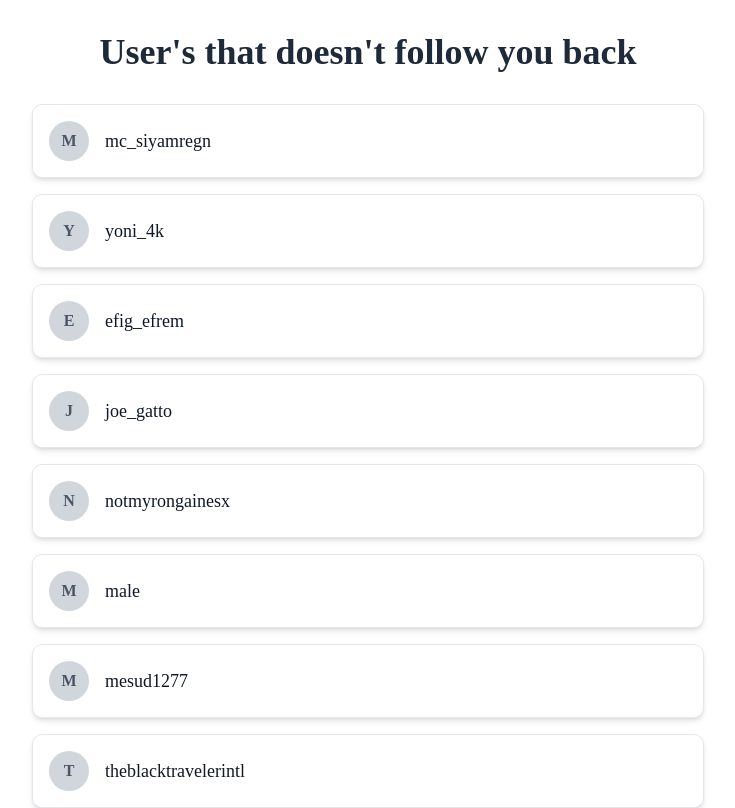
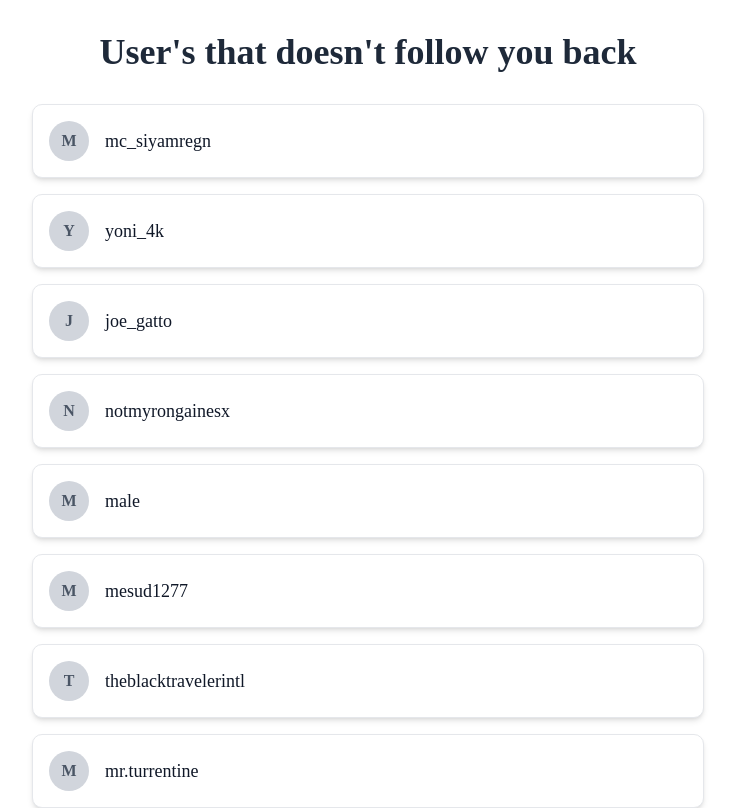
Before and after one commit to MichealBehailu/instagram-unfollow, a Next.js app: page / in a window 1280 px wide. Shown: the top 808 px of the page, without its empty margins (272-1007 px from the left). Built offline with nearby package versions, Linux system fonts and the light colour scheme.

Commit message:
Checking issue fix on production

```diff
--- a/app/actions.ts
+++ b/app/actions.ts
@@ -4,7 +4,7 @@ import fs from 'fs';
 import path from 'path';
 import puppeteer from 'puppeteer';
 
-export async function removeUser(username: string) {
+export async function removeUser(username: string) { //to handle the read and write for the json file
   const filePath = path.join(process.cwd(), 'lib/data/notfollower.json');
   const data = fs.readFileSync(filePath, 'utf8');
   let notfollowers = JSON.parse(data);
--- a/app/page.tsx
+++ b/app/page.tsx
@@ -2,7 +2,7 @@
 
 import notfollower from "@/lib/data/notfollower.json";
 import { Button } from "@/components/ui/button";
-import {Separator} from "@/components/ui/separator";
+import { Separator } from "@/components/ui/separator";
 import Link from "next/link";
 import { removeUser } from "./actions";
 import { useState } from "react";
@@ -14,7 +14,6 @@ export default function Home() {
     <>
       <section className="flex min-h-screen items-center justify-center p-8">
         <div className="w-full max-w-2xl">
-
           <h1 className="text-4xl font-bold text-center mb-8 text-gray-800">
             User's that doesn't follow you back
           </h1>
@@ -25,7 +24,7 @@ export default function Home() {
                 className="flex items-center justify-between p-4 bg-white rounded-lg shadow-md border border-gray-200 hover:shadow-lg transition-shadow"
               >
                 <div className="flex items-center space-x-4">
-{/* //this is for the avatar to show next to the title  */}
+                  {/* //this is for the avatar to show next to the title  */}
                   <div className="w-10 h-10 bg-gray-300 rounded-full flex items-center justify-center">
                     <span className="text-gray-600 font-semibold">
                       {item.title.charAt(0).toUpperCase()}
@@ -33,19 +32,25 @@ export default function Home() {
                   </div>
 
                   <dt className="text-lg font-medium text-gray-900">
-                   <a href={item.link} target="_blank" rel="noopener noreferrer" onClick={async (e) => {
-                     window.open(item.link, "_blank");
-                  e.preventDefault();
-                  await removeUser(item.title);
-                  setNotfollowers(prev => prev.filter(user => user.title !== item.title));
-
-
-                      }}>{item.title}</a>
+                    <a
+                      href={item.link}
+                      target="_blank"
+                      rel="noopener noreferrer"
+                      onClick={async (e) => {
+                        e.preventDefault();
+                        window.open(item.link, "_blank");
+                        await removeUser(item.title);
+                        setNotfollowers((prev) =>
+                          prev.filter((user) => user.title !== item.title),
+                        );
+                      }}
+                    >
+                      {item.title}
+                    </a>
                   </dt>
                 </div>
                 <dd className="text-muted-foreground">
-
-                    {/* <Button
+                  {/* <Button
                       variant="destructive"
                       className="hover:bg-red-600 transition-colors"
 
@@ -60,7 +65,6 @@ export default function Home() {
                     >
                       Unfollow
                     </Button> */}
-
                 </dd>
               </div>
             ))}
--- a/lib/data/notfollower.json
+++ b/lib/data/notfollower.json
@@ -6,10 +6,6 @@
   {
     "title": "yoni_4k",
     "link": "https://www.instagram.com/_u/yoni_4k"
-  },
-  {
-    "title": "efig_efrem",
-    "link": "https://www.instagram.com/_u/efig_efrem"
   },
   {
     "title": "joe_gatto",
```
